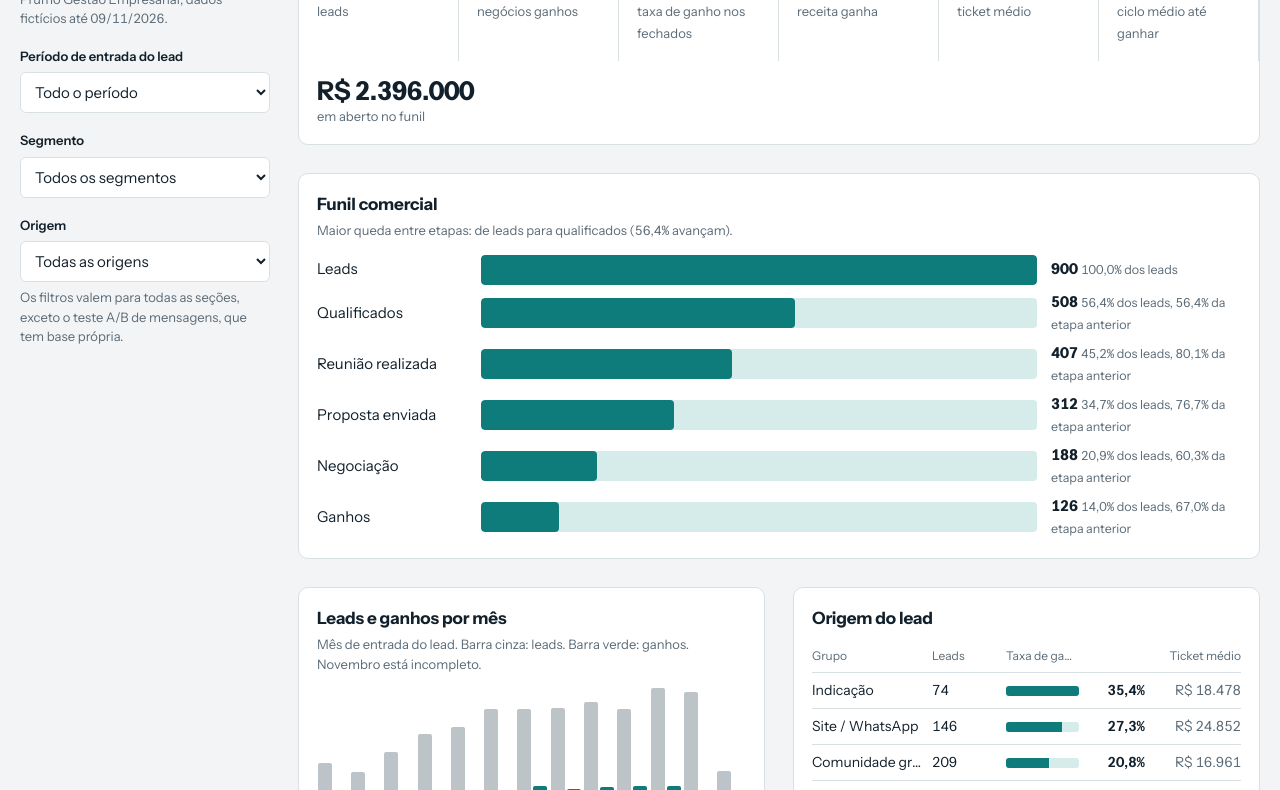
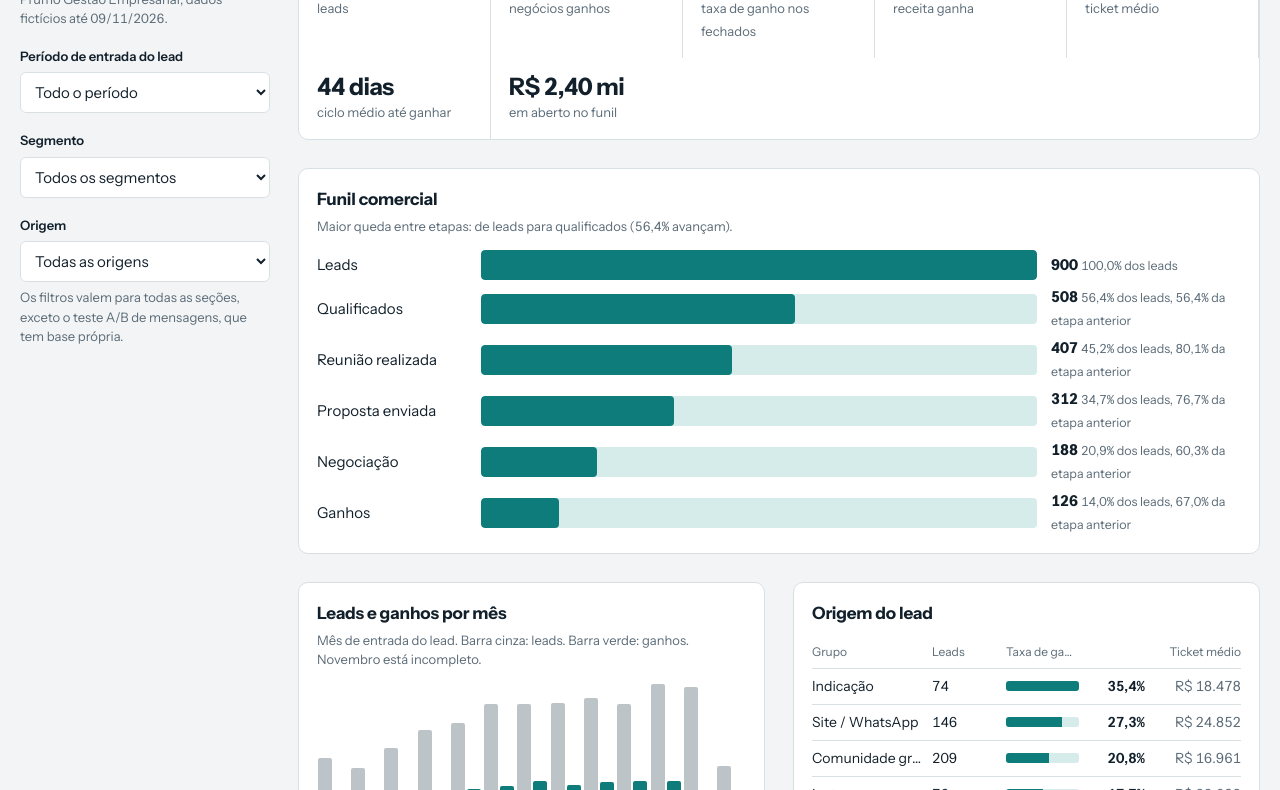
Before and after one commit to aragonantonio/painel_comercial, a plain HTML site: page index.html in a window 1280 px wide. Shown: the part 70-860 px from the top of the page. Drawn offline with Linux system fonts and the light colour scheme.

Commit message:
Add files via upload
Corrigindo campos da aba superior

```diff
--- a/index.html
+++ b/index.html
@@ -25,10 +25,10 @@ select{width:100%;padding:9px 10px;border:1px solid var(--line);border-radius:6p
 select:focus-visible{outline:2px solid var(--teal);outline-offset:2px}
 main{display:grid;gap:28px;min-width:0}
 section{min-width:0}
-.band{display:grid;grid-template-columns:repeat(auto-fit,minmax(150px,1fr));background:var(--panel);border:1px solid var(--line);border-radius:10px}
-.kpi{padding:16px 18px;border-right:1px solid var(--line)}
+.band{display:grid;grid-template-columns:repeat(auto-fit,minmax(175px,1fr));background:var(--panel);border:1px solid var(--line);border-radius:10px}
+.kpi{padding:16px 18px;border-right:1px solid var(--line);min-width:0}
 .kpi:last-child{border-right:0}
-.kpi b{display:block;font-size:26px;letter-spacing:-.02em;line-height:1.1}
+.kpi b{display:block;font-size:24px;letter-spacing:-.02em;line-height:1.1;white-space:nowrap}
 .kpi span{font-size:13px;color:var(--mut)}
 .box{background:var(--panel);border:1px solid var(--line);border-radius:10px;padding:18px}
 .cols{display:grid;grid-template-columns:repeat(auto-fit,minmax(320px,1fr));gap:28px}
@@ -102,6 +102,7 @@ const R=D.r.map(a=>({mi:a[0],o:a[1],s:a[2],sd:a[3],cl:a[4],st:a[5],et:a[6],v:a[7
 const $=i=>document.getElementById(i);
 const nf=n=>n.toLocaleString('pt-BR'),pc=x=>(x*100).toFixed(1).replace('.',',')+'%';
 const bl=new Intl.NumberFormat('pt-BR',{style:'currency',currency:'BRL',maximumFractionDigits:0});
+const bc=new Intl.NumberFormat('pt-BR',{style:'currency',currency:'BRL',notation:'compact',maximumFractionDigits:2});
 const sum=(a,f)=>a.reduce((t,x)=>t+f(x),0);
 function opts(el,arr,all){el.innerHTML='<option value="-2">'+all+'</option>'+arr.map((t,i)=>'<option value="'+i+'">'+t+'</option>').join('')}
 opts($('fs'),L.s,'Todos os segmentos');opts($('fo'),L.o,'Todas as origens');
@@ -116,7 +117,7 @@ function render(){
  const d=R.filter(r=>r.mi>=fp&&(fs<-1||r.s===fs)&&(fo<-1||r.o===fo));
  const w=d.filter(r=>r.st===1),lo=d.filter(r=>r.st===2),op=d.filter(r=>r.st===0),cl=w.length+lo.length;
  const ci=w.filter(r=>r.cy>=0);
- $('kpis').innerHTML=[[nf(d.length),'leads'],[nf(w.length),'negócios ganhos'],[cl?pc(w.length/cl):'-','taxa de ganho nos fechados'],[bl.format(sum(w,r=>r.v)),'receita ganha'],[w.length?bl.format(sum(w,r=>r.v)/w.length):'-','ticket médio'],[ci.length?Math.round(sum(ci,r=>r.cy)/ci.length)+' dias':'-','ciclo médio até ganhar'],[bl.format(sum(op,r=>r.v)),'em aberto no funil']].map(k=>'<div class="kpi"><b>'+k[0]+'</b><span>'+k[1]+'</span></div>').join('');
+ $('kpis').innerHTML=[[nf(d.length),'leads'],[nf(w.length),'negócios ganhos'],[cl?pc(w.length/cl):'-','taxa de ganho nos fechados'],[bc.format(sum(w,r=>r.v)),'receita ganha'],[w.length?bl.format(sum(w,r=>r.v)/w.length):'-','ticket médio'],[ci.length?Math.round(sum(ci,r=>r.cy)/ci.length)+' dias':'-','ciclo médio até ganhar'],[bc.format(sum(op,r=>r.v)),'em aberto no funil']].map(k=>'<div class="kpi"><b>'+k[0]+'</b><span>'+k[1]+'</span></div>').join('');
  const st=[['Leads',d.length],['Qualificados',sum(d,r=>r.q)],['Reunião realizada',sum(d,r=>r.r)],['Proposta enviada',sum(d,r=>r.p)],['Negociação',sum(d,r=>r.n)],['Ganhos',w.length]];
  let worst=null;
  $('fun').innerHTML=st.map((s,i)=>{const prev=i?st[i-1][1]:s[1],step=i&&prev?s[1]/prev:1;if(i&&(!worst||step<worst.s))worst={s:step,a:st[i-1][0],b:s[0]};
```
